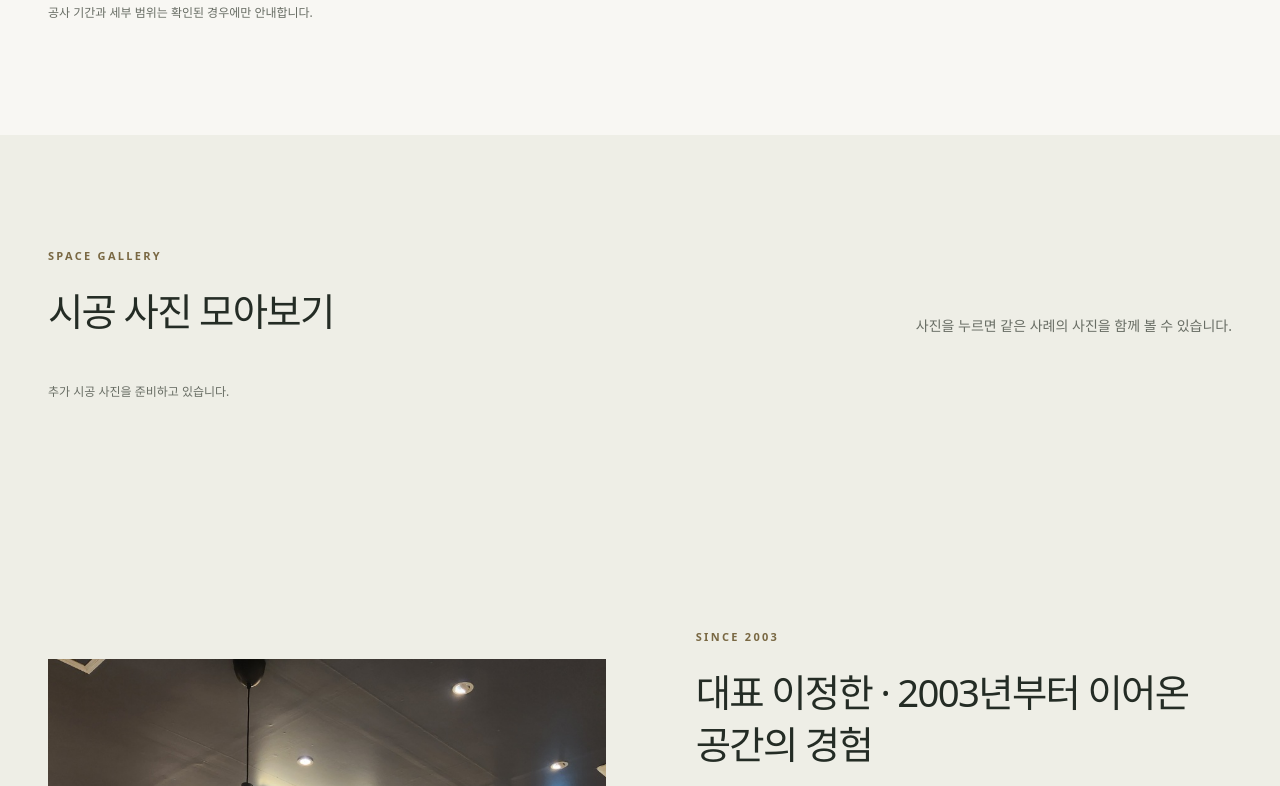
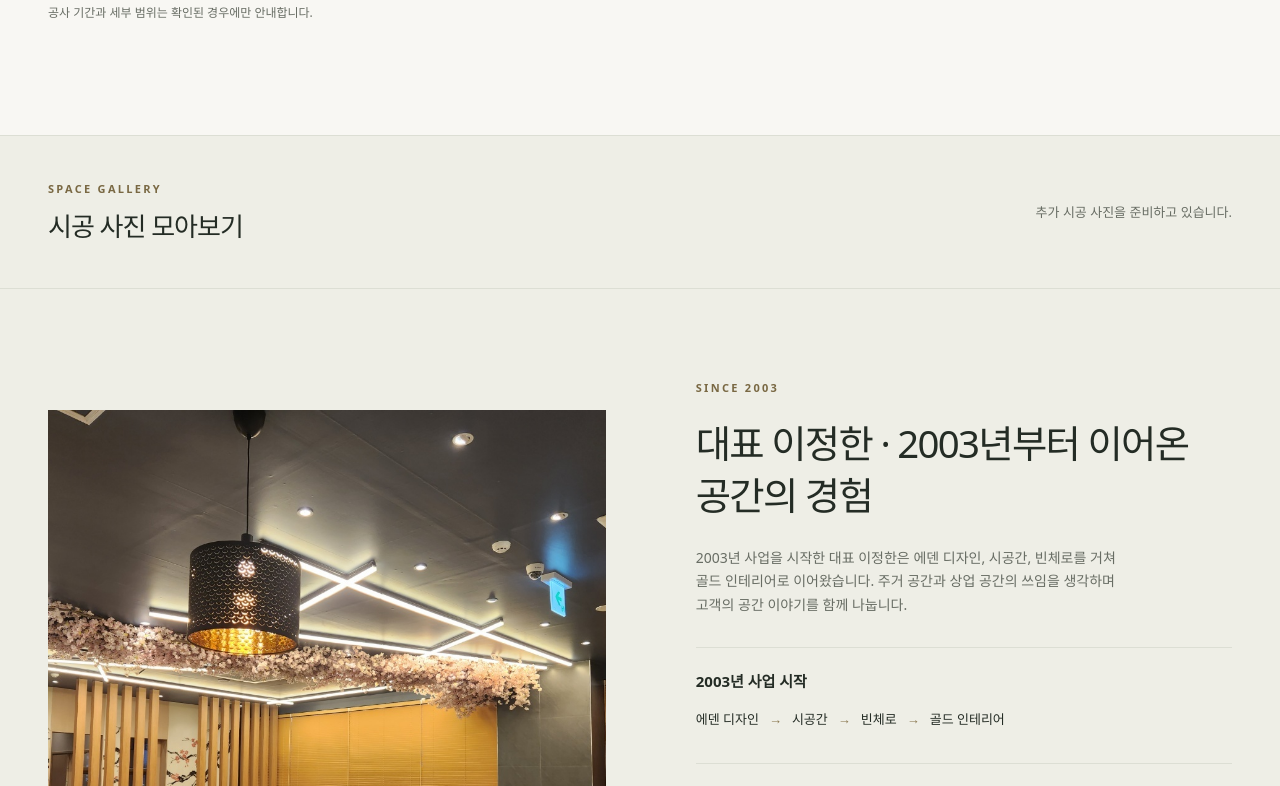
Before and after one commit to yohaneekim/GoldInterior, a website: page index.html in a window 1280 px wide. Shown: the part 1428-2214 px from the top of the page. Drawn offline with Linux system fonts and the light colour scheme.

Commit message:
Compact empty photo gallery and remove redundant phone link

```diff
--- a/css/style.css
+++ b/css/style.css
@@ -375,9 +375,7 @@ p {
   grid-template-columns: 1fr 1.7fr;
   gap: 70px;
 }
-.faq-grid .text-link {
-  margin-top: 30px;
-}
+
 .faq-list details {
   border-bottom: 1px solid var(--line);
   padding: 23px 0;
@@ -806,9 +804,7 @@ dialog::backdrop {
   .faq-grid h2 br {
     display: none;
   }
-  .faq-grid .text-link {
-    margin-top: 18px;
-  }
+
   .faq-list summary {
     font-size: 15px;
   }
@@ -1005,3 +1001,13 @@ dialog::backdrop {
 }
 
 .brand-history{border-block:1px solid var(--line);padding:20px 0;margin-bottom:25px}.brand-history strong{font-size:15px}.brand-history ol{list-style:none;padding:0;display:flex;flex-wrap:wrap;gap:10px;font-size:13px}.brand-history li+li:before{content:"→";margin-right:10px;color:#8b7951}#representative-description{white-space:pre-line}
+
+/* 사진 준비 중에는 간결한 한 줄 안내로 표시합니다. */
+.photo-gallery-section.is-empty{padding-block:44px;border-block:1px solid var(--line)}
+.photo-gallery-section.is-empty>.container{display:grid;grid-template-columns:1fr auto;align-items:center;gap:16px 40px}
+.photo-gallery-section.is-empty .section-heading{margin:0}
+.photo-gallery-section.is-empty .eyebrow{margin-bottom:10px}
+.photo-gallery-section.is-empty h2{font-size:26px;letter-spacing:-1px}
+.photo-gallery-section.is-empty .caption{margin:0;color:var(--muted);font-size:13px}
+.photo-gallery-section.is-empty #uploaded-gallery{display:none}
+@media(max-width:760px){.photo-gallery-section.is-empty{padding-block:30px}.photo-gallery-section.is-empty>.container{grid-template-columns:1fr;gap:12px}.photo-gallery-section.is-empty h2{font-size:23px}}
--- a/index.html
+++ b/index.html
@@ -148,7 +148,7 @@
 <article class="project-card"><button class="project-open" data-space="green" type="button"><span class="project-image"><img src="/Photo/space-green-01.jpg" alt="신림동 노래바 실내" loading="lazy"></span><span class="project-meta">서울 관악구 신림동 · 45평형 <span aria-hidden="true">↗</span></span><h3>신림동 노래바</h3><span class="project-description">45평형 노래바. 그린 컬러의 벽과 곡선 소파, 간접 조명이 만드는 분위기를 담았습니다.</span></button></article>
 <article class="project-card"><button class="project-open" data-space="white" type="button"><span class="project-image"><img src="/Photo/space-white.jpg" alt="서울대입구 이편한세상 실내" loading="lazy"></span><span class="project-meta">서울 관악구 · 서울대입구 인근 · 45평형 <span aria-hidden="true">↗</span></span><h3>서울대입구 이편한세상</h3><span class="project-description">서울대입구 인근 이편한세상 45평형 주거 공간. 화이트 수납장과 우드 선반으로 정돈한 실내입니다.</span></button></article></div>
 <p class="caption">공사 기간과 세부 범위는 확인된 경우에만 안내합니다.</p></section>
-<section class="section photo-gallery-section" id="photo-gallery" aria-labelledby="photo-gallery-title"><div class="container"><div class="section-heading"><div><p class="eyebrow">SPACE GALLERY</p><h2 id="photo-gallery-title">시공 사진 모아보기</h2></div><p>사진을 누르면 같은 사례의 사진을 함께 볼 수 있습니다.</p></div><p id="gallery-status" class="caption" role="status" aria-live="polite">추가 시공 사진을 준비하고 있습니다.</p><div id="uploaded-gallery" class="portfolio-grid"></div><button id="gallery-more" class="button gallery-more" type="button" hidden>사진 더 보기</button></div></section>
+<section class="section photo-gallery-section is-empty" id="photo-gallery" aria-labelledby="photo-gallery-title"><div class="container"><div class="section-heading"><div><p class="eyebrow">SPACE GALLERY</p><h2 id="photo-gallery-title">시공 사진 모아보기</h2></div><p id="gallery-help" hidden>사진을 누르면 같은 사례의 사진을 함께 볼 수 있습니다.</p></div><p id="gallery-status" class="caption" role="status" aria-live="polite">추가 시공 사진을 준비하고 있습니다.</p><div id="uploaded-gallery" class="portfolio-grid"></div><button id="gallery-more" class="button gallery-more" type="button" hidden>사진 더 보기</button></div></section>
 <section class="about-section" id="about"><div class="container about-grid"><div class="about-image"><img src="/Photo/main-04.jpg" alt="우드 파티션과 조명으로 구성한 시공 공간" loading="lazy"></div><div class="about-copy"><p class="eyebrow">SINCE 2003</p><h2 id="representative-title">대표 이정한 · 2003년부터 이어온 공간의 경험</h2><p id="representative-description">2003년 사업을 시작한 대표 이정한은 에덴 디자인, 시공간, 빈체로를 거쳐 골드 인테리어로 이어왔습니다. 주거 공간과 상업 공간의 쓰임을 생각하며 고객의 공간 이야기를 함께 나눕니다.</p><div class="brand-history"><strong>2003년 사업 시작</strong><ol aria-label="상호의 변화"><li>에덴 디자인</li><li>시공간</li><li>빈체로</li><li>골드 인테리어</li></ol></div><div class="principle"><span>01</span><div><h3>생활을 먼저 생각합니다</h3><p>누가, 어떻게 사용하는 공간인지부터 살펴봅니다.</p></div></div><div class="principle"><span>02</span><div><h3>필요한 공사를 함께 정리합니다</h3><p>원하는 변화와 예산을 바탕으로 상담을 시작합니다.</p></div></div><div class="principle"><span>03</span><div><h3>궁금한 점을 남기지 않도록</h3><p>공사 범위와 일정, 사후 관리 조건을 계약 전에 확인하세요.</p></div></div><a class="text-link" href="#contact">내 공간 상담하기 ↗</a></div></div></section>
 <section class="section container" id="process">
         <div class="section-heading">
@@ -193,7 +193,6 @@
           <div>
             <p class="eyebrow">BEFORE WE BEGIN</p>
             <h2>상담 전에<br />궁금한 이야기</h2>
-            <a class="text-link" href="tel:01047166537">전화로 물어보기 ↗</a>
           </div>
           <div class="faq-list">
             <details>
--- a/js/gallery.js
+++ b/js/gallery.js
@@ -49,6 +49,8 @@ for (const space of additionalSpaces) {
 }
 let visible = 6;
 function renderGallery() {
+  document.getElementById('photo-gallery').classList.toggle('is-empty', cards.length === 0);
+  document.getElementById('gallery-help').hidden = cards.length === 0;
   cards.forEach((card, index) => { card.hidden = index >= visible; });
   galleryMore.hidden = visible >= cards.length;
   galleryStatus.textContent = cards.length ? '시공 사례 ' + cards.length + '개 중 ' + Math.min(visible, cards.length) + '개 표시' : '추가 시공 사진을 준비하고 있습니다.';
```
